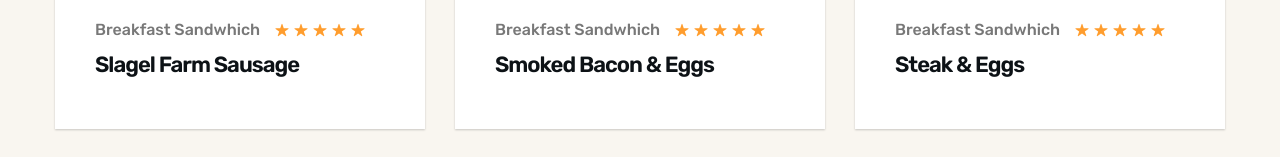
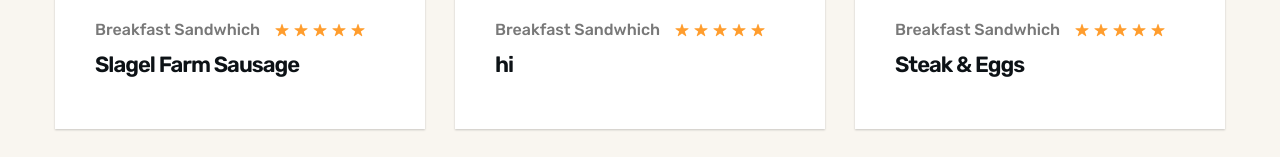
Before and after one commit to OhAndrewH/ewb, a plain HTML site: page index.html in a window 1280 px wide. Shown: the part 3465-3622 px from the top of the page. Drawn offline with nearby package versions, Linux system fonts and the light colour scheme.

Commit message:
test update index.html

```diff
--- a/index.html
+++ b/index.html
@@ -548,7 +548,7 @@
                   </div>
                 </div>
 
-                <h3 class="h3 card-title">Smoked Bacon & Eggs</h3>
+                <h3 class="h3 card-title">hi</h3>
 
 
               </div>
```
